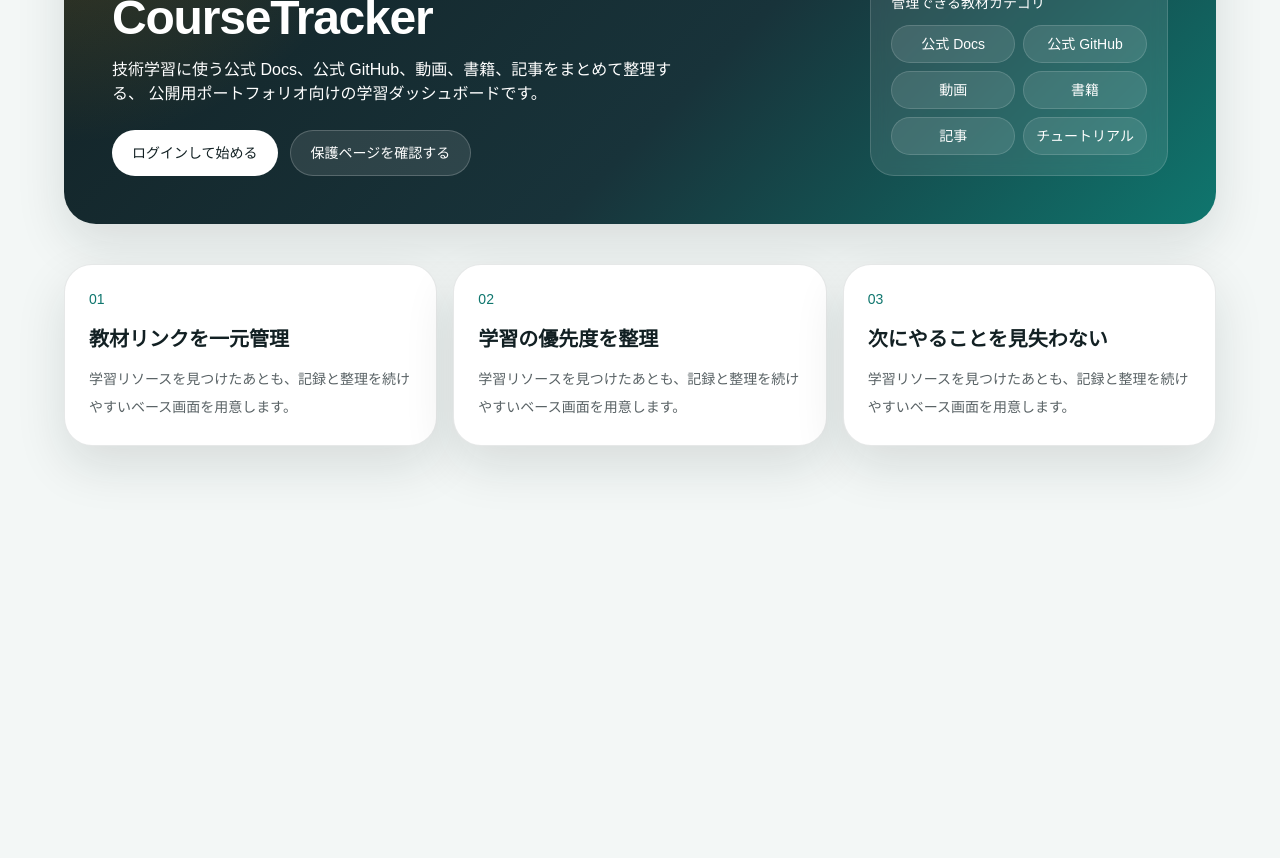
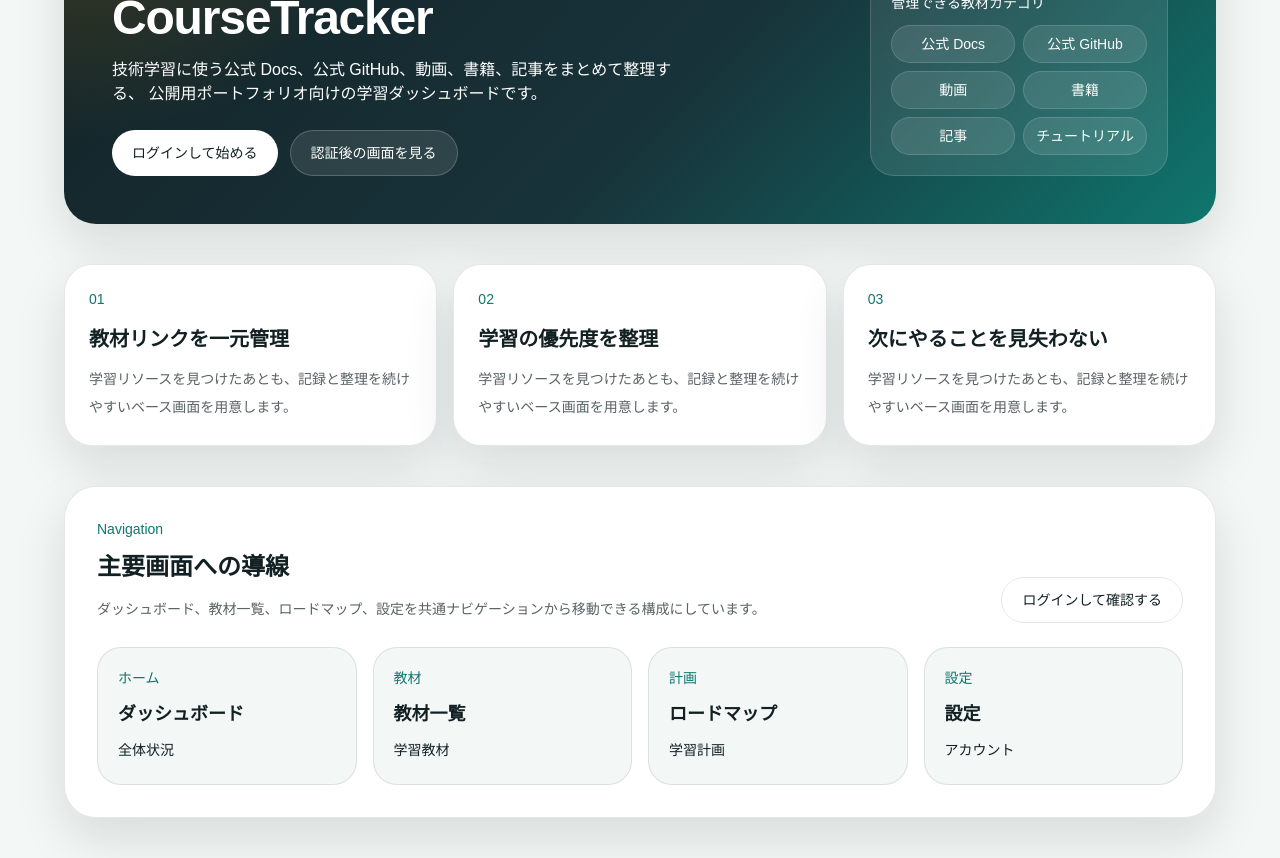
Before and after one commit to ysys1195/course-tracker, a Next.js app: page / in a window 1280 px wide. Shown: the part 240-1098 px from the top of the page. Before the commit the page ends 800 px from the top, so only its background shows below. Built offline with nearby package versions, Linux system fonts and the light colour scheme; no server answers.

Commit message:
トップページに主要画面への導線を追加

```diff
--- a/src/app/page.tsx
+++ b/src/app/page.tsx
@@ -1,5 +1,6 @@
 import Link from "next/link";
 import { auth } from "@/auth";
+import { appNavigationItems } from "@/lib/navigation";
 
 const resourceTypes = [
   "公式 Docs",
@@ -48,10 +49,10 @@ export default async function Home() {
                     {session?.user ? "ダッシュボードへ" : "ログインして始める"}
                   </Link>
                   <Link
-                    href="/dashboard"
+                    href={session?.user ? "/resources" : "/login"}
                     className="inline-flex items-center justify-center rounded-full border border-white/20 bg-white/10 px-5 py-3 text-sm font-medium text-white transition hover:bg-white/15"
                   >
-                    保護ページを確認する
+                    {session?.user ? "教材一覧へ" : "認証後の画面を見る"}
                   </Link>
                 </div>
               </div>
@@ -98,6 +99,37 @@ export default async function Home() {
             </article>
           ))}
         </section>
+
+        <section className="rounded-[2rem] border border-ink/10 bg-white p-6 shadow-soft sm:p-8">
+          <div className="flex flex-col gap-4 sm:flex-row sm:items-end sm:justify-between">
+            <div>
+              <p className="text-sm text-signal">Navigation</p>
+              <h2 className="mt-3 text-2xl font-semibold">主要画面への導線</h2>
+              <p className="mt-3 max-w-2xl text-sm leading-7 text-ink/70">
+                ダッシュボード、教材一覧、ロードマップ、設定を共通ナビゲーションから移動できる構成にしています。
+              </p>
+            </div>
+            <Link
+              href={session?.user ? "/dashboard" : "/login"}
+              className="inline-flex items-center justify-center rounded-full border border-ink/12 px-5 py-3 text-sm font-medium text-ink transition hover:bg-ink/5"
+            >
+              {session?.user ? "ナビゲーションを開く" : "ログインして確認する"}
+            </Link>
+          </div>
+
+          <div className="mt-6 grid gap-4 md:grid-cols-2 xl:grid-cols-4">
+            {appNavigationItems.map((item) => (
+              <article
+                key={item.href}
+                className="rounded-[1.5rem] border border-ink/10 bg-mist p-5"
+              >
+                <p className="text-sm text-signal">{item.shortLabel}</p>
+                <h3 className="mt-3 text-lg font-semibold">{item.label}</h3>
+                <p className="mt-2 text-sm leading-7 text-ink/68">{item.description}</p>
+              </article>
+            ))}
+          </div>
+        </section>
       </div>
     </main>
   );
```
